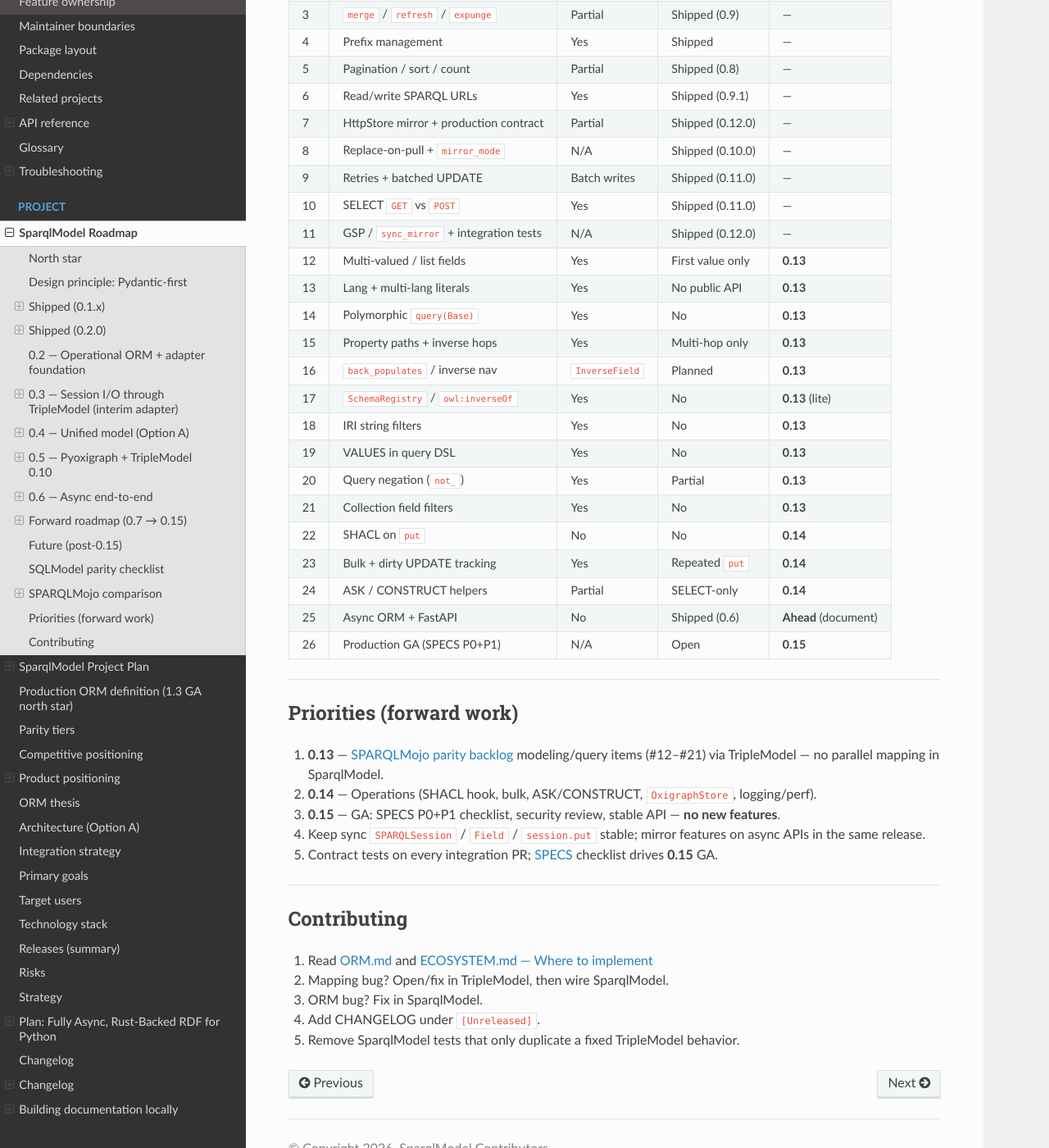
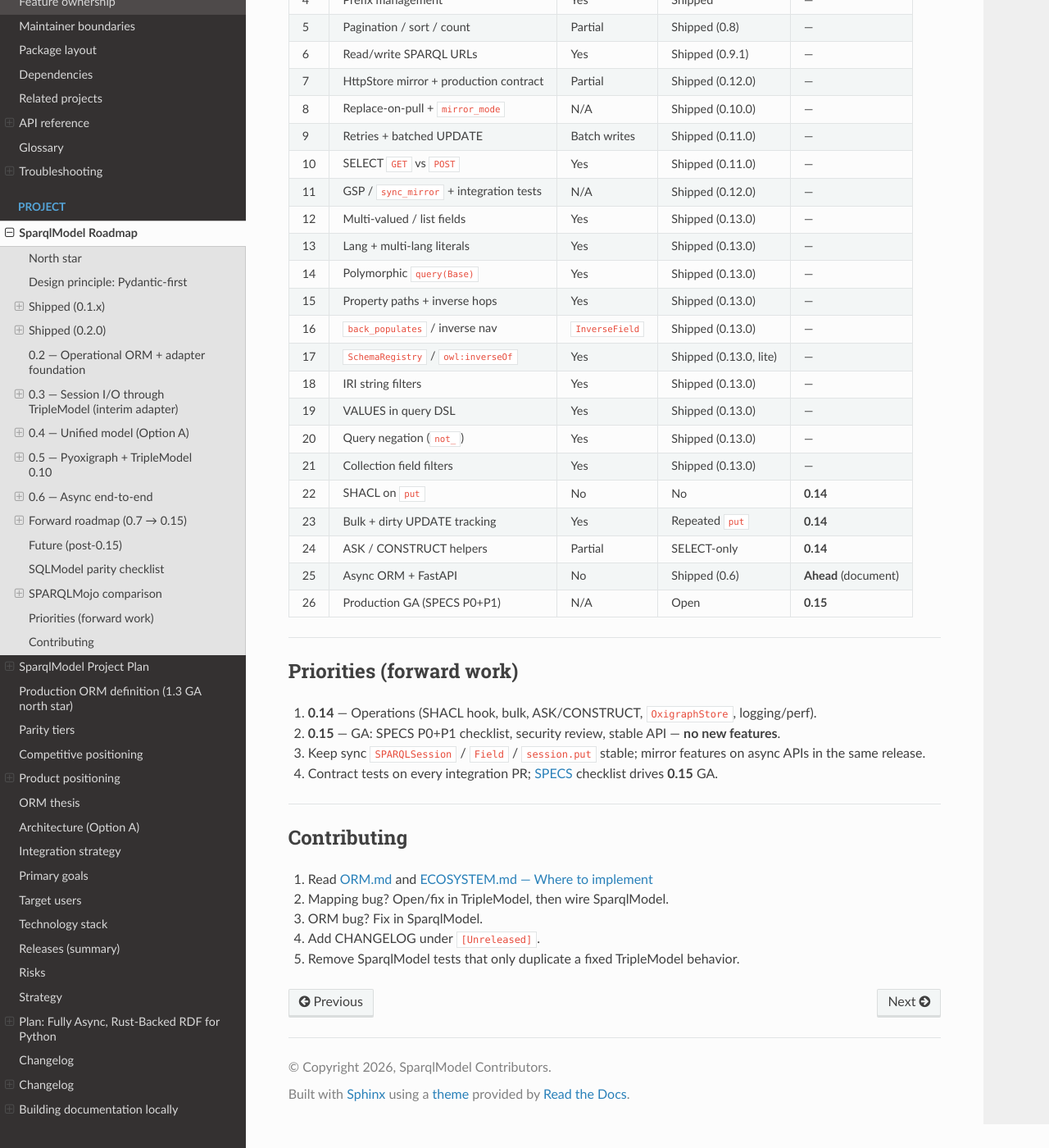
Before and after one commit to eddiethedean/sparqlmodel, a Sphinx documentation site: the page built from docs/ROADMAP.md, in a window 1280 px wide and 1400 px high, scrolled down 18076 px. Shown: the whole window at 82% size. Built offline with Sphinx 7.4.7 and the Read the Docs theme 3.1.0, drawn with Linux system fonts in a browser that asks for light colours; some of the changed text lies outside the part shown.

Commit message:
Fix ResourceRef multi-ref orphan cleanup on put (0.13.0).
Protect remaining ResourceRef values during cascade orphan detection so shrinking set[ResourceRef] only removes dropped targets. Update docs and changelog for shipped 0.13 parity.

```diff
--- a/docs/ROADMAP.md
+++ b/docs/ROADMAP.md
@@ -140,7 +140,7 @@
 - [x] `get` / query hydration → `sparql_from_graph` / `TripleModel.from_graph` via adapter
 - [x] Field adapter: `Field` / `Relationship` → dynamic `rdf_field` TripleModel classes (internal) — **remove in 0.4**
 - [x] Remove interim term conversion from `graph.py`
-- [ ] Multi-valued `list[...]` fields via TripleModel — **deferred to 0.13**
+- [x] Multi-valued `list[...]` fields via TripleModel — **shipped 0.13.0**
 
 ### SparqlModel-only
 
@@ -627,15 +627,15 @@
 | FastAPI `SessionDep` | No | Shipped (0.2) | **Ahead** |
 | TripleModel / pyoxigraph I/O | No | Shipped (0.5–0.7) | **Ahead** |
 | Cascade `put` / orphan policy | Partial | Shipped | **Ahead** |
-| Lang / `MultiLangString` | Yes | First value only | **0.13** |
-| Collection fields | Yes | First value only | **0.13** |
-| Polymorphic class queries | Yes | Single `rdf_type` per model | **0.13** |
-| Property paths (`^`, `+`, `*`, …) | Yes | Multi-hop `FieldRef` only | **0.13** |
-| `InverseField` / `owl:inverseOf` | Yes | `Relationship` only | **0.13** |
-| `SchemaRegistry` | Yes | Pydantic only | **0.13** (lite); SHACL **0.14** |
-| IRI `str()` / `lower()` / `upper()` filters | Yes | Not exposed | **0.13** |
-| VALUES clause in query DSL | Yes | Internal CONSTRUCT only | **0.13** |
-| Query negation (`not_` / `~`) | Yes | `!=` + `is_(None)`; no general `NOT` | **0.13** |
+| Lang / `MultiLangString` | Yes | Shipped (0.13.0) | — |
+| Collection fields | Yes | Shipped (0.13.0) | — |
+| Polymorphic class queries | Yes | Shipped (0.13.0) | — |
+| Property paths (`^`, `+`, `*`, …) | Yes | Shipped (0.13.0) | — |
+| `InverseField` / `owl:inverseOf` | Yes | Shipped (0.13.0) | — |
+| `SchemaRegistry` | Yes | Shipped (0.13.0, lite); SHACL **0.14** | — |
+| IRI `str()` / `lower()` / `upper()` filters | Yes | Shipped (0.13.0) | — |
+| VALUES clause in query DSL | Yes | Shipped (0.13.0) | — |
+| Query negation (`not_` / `~`) | Yes | Shipped (0.13.0) | — |
 | SELECT `GET` vs `POST` | Yes | Shipped (0.11); default POST | — |
 | Batched remote UPDATE | Yes | Shipped (0.11); chunked UPDATE | — |
 | UPDATE dirty tracking | Yes | `put` replaces subject graph | **0.14** (optional) |
@@ -662,16 +662,16 @@
 | 9 | Retries + batched UPDATE | Batch writes | Shipped (0.11.0) | — |
 | 10 | SELECT `GET` vs `POST` | Yes | Shipped (0.11.0) | — |
 | 11 | GSP / `sync_mirror` + integration tests | N/A | Shipped (0.12.0) | — |
-| 12 | Multi-valued / list fields | Yes | First value only | **0.13** |
-| 13 | Lang + multi-lang literals | Yes | No public API | **0.13** |
-| 14 | Polymorphic `query(Base)` | Yes | No | **0.13** |
-| 15 | Property paths + inverse hops | Yes | Multi-hop only | **0.13** |
-| 16 | `back_populates` / inverse nav | `InverseField` | Planned | **0.13** |
-| 17 | `SchemaRegistry` / `owl:inverseOf` | Yes | No | **0.13** (lite) |
-| 18 | IRI string filters | Yes | No | **0.13** |
-| 19 | VALUES in query DSL | Yes | No | **0.13** |
-| 20 | Query negation (`not_`) | Yes | Partial | **0.13** |
-| 21 | Collection field filters | Yes | No | **0.13** |
+| 12 | Multi-valued / list fields | Yes | Shipped (0.13.0) | — |
+| 13 | Lang + multi-lang literals | Yes | Shipped (0.13.0) | — |
+| 14 | Polymorphic `query(Base)` | Yes | Shipped (0.13.0) | — |
+| 15 | Property paths + inverse hops | Yes | Shipped (0.13.0) | — |
+| 16 | `back_populates` / inverse nav | `InverseField` | Shipped (0.13.0) | — |
+| 17 | `SchemaRegistry` / `owl:inverseOf` | Yes | Shipped (0.13.0, lite) | — |
+| 18 | IRI string filters | Yes | Shipped (0.13.0) | — |
+| 19 | VALUES in query DSL | Yes | Shipped (0.13.0) | — |
+| 20 | Query negation (`not_`) | Yes | Shipped (0.13.0) | — |
+| 21 | Collection field filters | Yes | Shipped (0.13.0) | — |
 | 22 | SHACL on `put` | No | No | **0.14** |
 | 23 | Bulk + dirty UPDATE tracking | Yes | Repeated `put` | **0.14** |
 | 24 | ASK / CONSTRUCT helpers | Partial | SELECT-only | **0.14** |
@@ -682,11 +682,10 @@
 
 ## Priorities (forward work)
 
-1. **0.13** — [SPARQLMojo parity backlog](#sparqlmojo-parity-backlog) modeling/query items (#12–#21) via TripleModel — no parallel mapping in SparqlModel.
-3. **0.14** — Operations (SHACL hook, bulk, ASK/CONSTRUCT, `OxigraphStore`, logging/perf).
-4. **0.15** — GA: SPECS P0+P1 checklist, security review, stable API — **no new features**.
-5. Keep sync `SPARQLSession` / `Field` / `session.put` stable; mirror features on async APIs in the same release.
-6. Contract tests on every integration PR; [SPECS](SPECS.md) checklist drives **0.15** GA.
+1. **0.14** — Operations (SHACL hook, bulk, ASK/CONSTRUCT, `OxigraphStore`, logging/perf).
+2. **0.15** — GA: SPECS P0+P1 checklist, security review, stable API — **no new features**.
+3. Keep sync `SPARQLSession` / `Field` / `session.put` stable; mirror features on async APIs in the same release.
+4. Contract tests on every integration PR; [SPECS](SPECS.md) checklist drives **0.15** GA.
 
 ---
 
```
Also changed, not shown: CHANGELOG.md (+4 -0 lines), README.md (+4 -3 lines), docs/guides/models.md (+20 -3 lines), 2 other files.
